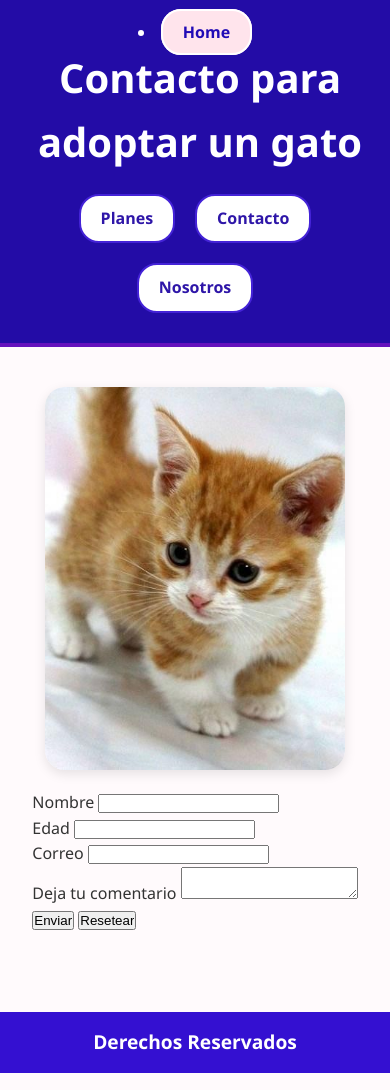
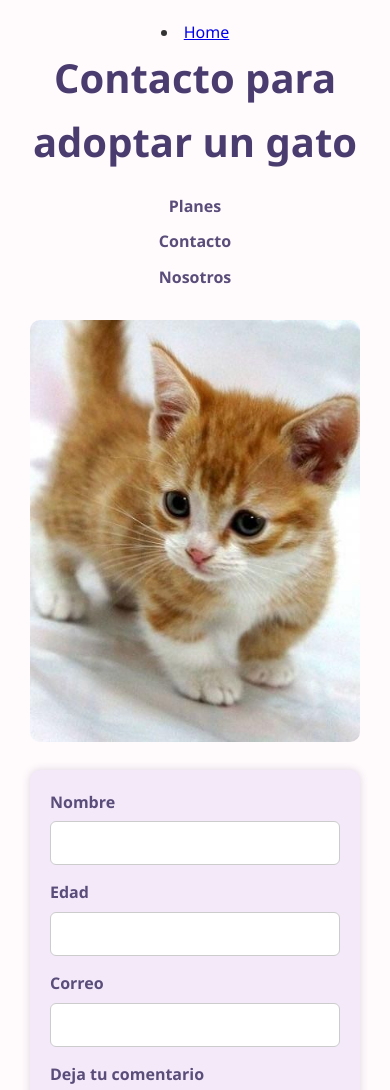
Before and after one commit to FacuDiazV/proyecto, a plain HTML site: page assets/pages/contacto.html in a window 390 px wide. Shown: the top 1090 px of the page. Drawn offline with Linux system fonts and the light colour scheme.

Commit message:
diseño nuevo

```diff
--- a/assets/styles/styles.css
+++ b/assets/styles/styles.css
@@ -1,151 +1,189 @@
+/* Reset básico */
 * {
   margin: 0;
   padding: 0;
   box-sizing: border-box;
 }
 
+/* Body */
 body {
   font-family: 'Segoe UI', Tahoma, Geneva, Verdana, sans-serif;
-  background: #fffafc;
+  background-color: #fffafc;
   color: #333;
   line-height: 1.6;
+  padding: 20px;
+  max-width: 1100px;
+  margin: 0 auto;
 }
 
+/* Header */
 header {
-  background: #230ca6;
-  color: #fff;
-  padding: 20px;
-  border-bottom: 4px solid #6512bd;
-  display: flex;
-  flex-direction: column;
-  align-items: center;
   text-align: center;
+  margin-bottom: 30px;
 }
 
-.header-container {
-    display: flex;
-  flex-direction: column;
-  align-items: center;
-  justify-content: center;
-  text-align: center;
-  gap: 10px;
-}
-
-@media (min-width: 768px) {
-  .header-container {
-    flex-direction: row;
-    justify-content: space-between;
-    align-items: center;
-    text-align: left;
-  }
-}
-
-header img {
-  width: 120px;
+/* Logo */
+.logo {
+  max-width: 150px;
   height: auto;
-  border-radius: 50%;
-  box-shadow: 0 0 10px #fff;
   margin-bottom: 10px;
 }
 
-header h1 {
-  font-size: 2.5rem;
-  margin-bottom: 10px;
-  color: #fff;
-  text-shadow: 1px 1px #210bb6;
-  margin-left: 10px;
-}
-
-.nav-home {
-  color: #210bb6;
-  font-weight: bold;
-  background-color: #ffe4ec;
-  padding: 10px 20px;
-  border-radius: 20px;
-  border: 2px solid #ffffff;
-  text-decoration: none;
-}
-
+/* Navegación */
 nav ul {
   list-style: none;
   display: flex;
-  gap: 20px;
   justify-content: center;
-  padding: 10px 0;
-  flex-wrap: wrap;
-}
-
-nav ul li {
-  background: #fff;
-  border-radius: 20px;
-  padding: 10px 20px;
-  transition: background 0.3s ease;
-  border: 2px solid #4423d7;
-}
-
-nav ul li:hover {
-  background: #ffe4ec;
+  gap: 25px;
+  margin-bottom: 15px;
 }
 
 nav ul li a {
   text-decoration: none;
-  color: #2e16a8;
-  font-weight: bold;
+  color: #5a4d7a;
+  font-weight: 600;
+  padding: 8px 15px;
+  border-radius: 5px;
+  transition: background-color 0.3s ease, color 0.3s ease;
 }
 
-main {
-  padding: 40px 20px;
-  display: flex;
-  flex-direction: column;
-  align-items: center;
-  gap: 20px;
+nav ul li a:hover,
+nav ul li a.active {
+  background-color: #5a4d7a;
+  color: #fff;
 }
 
-@media (min-width: 768px) {
-  main {
-    flex-direction: row;
-    justify-content: center;
+/* Título principal */
+h1 {
+  font-size: 2.5rem;
+  color: #4a3c6e;
+  margin-bottom: 20px;
+}
+
+/* Main */
+main {
+  padding: 0 10px;
+}
+
+/* Imágenes principales */
+main img {
+  max-width: 100%;
+  height: auto;
+  margin-bottom: 20px;
+  border-radius: 10px;
+}
+
+/* Formularios */
+form {
+  max-width: 600px;
+  margin: 0 auto;
+  background: #f3e9f9;
+  padding: 20px;
+  border-radius: 10px;
+  box-shadow: 0 0 8px rgba(90,77,122,0.2);
+}
+
+form label {
+  display: block;
+  margin-bottom: 6px;
+  font-weight: 600;
+  color: #5a4d7a;
+}
+
+form input[type="text"],
+form input[type="email"],
+form input[type="tel"],
+form input[type="number"],
+form select,
+form textarea {
+  width: 100%;
+  padding: 10px;
+  margin-bottom: 15px;
+  border: 1.5px solid #ccc;
+  border-radius: 6px;
+  font-size: 1rem;
+  font-family: inherit;
+}
+
+form textarea {
+  resize: vertical;
+  min-height: 80px;
+}
+
+form button,
+form input[type="submit"],
+form input[type="reset"] {
+  background-color: #5a4d7a;
+  color: white;
+  border: none;
+  padding: 12px 25px;
+  font-weight: 700;
+  cursor: pointer;
+  border-radius: 6px;
+  transition: background-color 0.3s ease;
+  margin-right: 10px;
+}
+
+form button:hover,
+form input[type="submit"]:hover,
+form input[type="reset"]:hover {
+  background-color: #3f3162;
+}
+
+/* Planes container */
+.planes-container {
+  display: flex;
+  gap: 20px;
+  flex-wrap: wrap;
+  justify-content: center;
+}
+
+.plan {
+  background: #f7f0fb;
+  border: 2px solid #5a4d7a;
+  border-radius: 12px;
+  padding: 20px;
+  width: 280px;
+  box-shadow: 3px 3px 6px rgba(90,77,122,0.15);
+}
+
+.plan h3 {
+  color: #5a4d7a;
+  margin-bottom: 15px;
+}
+
+.plan ul {
+  list-style-type: disc;
+  padding-left: 20px;
+  margin-bottom: 15px;
+  color: #6d5d8a;
+}
+
+.plan p {
+  font-weight: 700;
+  font-size: 1.2rem;
+  color: #4a3c6e;
+}
+
+/* Footer */
+footer {
+  text-align: center;
+  margin-top: 40px;
+  padding-top: 20px;
+  border-top: 1px solid #ddd;
+  color: #777;
+  font-size: 0.9rem;
+}
+
+/* Responsive */
+@media (max-width: 768px) {
+  nav ul {
+    flex-direction: column;
+    gap: 10px;
+  }
+
+  .planes-container {
+    flex-direction: column;
     align-items: center;
   }
 }
-
-main img {
-  max-width: 300px;
-  border-radius: 20px;
-  box-shadow: 0 4px 12px rgba(0, 0, 0, 0.1);
-}
-
-main p {
-  max-width: 600px;
-  font-size: 1.1rem;
-  color: #555;
-  text-align: left;
-}
-
-/* FOOTER */
-footer {
-  background: #3410d1;
-  color: #fff;
-  text-align: center;
-  padding: 15px 0;
-  margin-top: 40px;
-}
-
-footer h2 {
-  font-size: 1.2rem;
-}
-
-.flex-row {
-  display: flex;
-  flex-direction: row;
-}
-
-.flex-column {
-  display: flex;
-  flex-direction: column;
-}
-
-.center {
-  justify-content: center;
-  align-items: center;
-}
```
